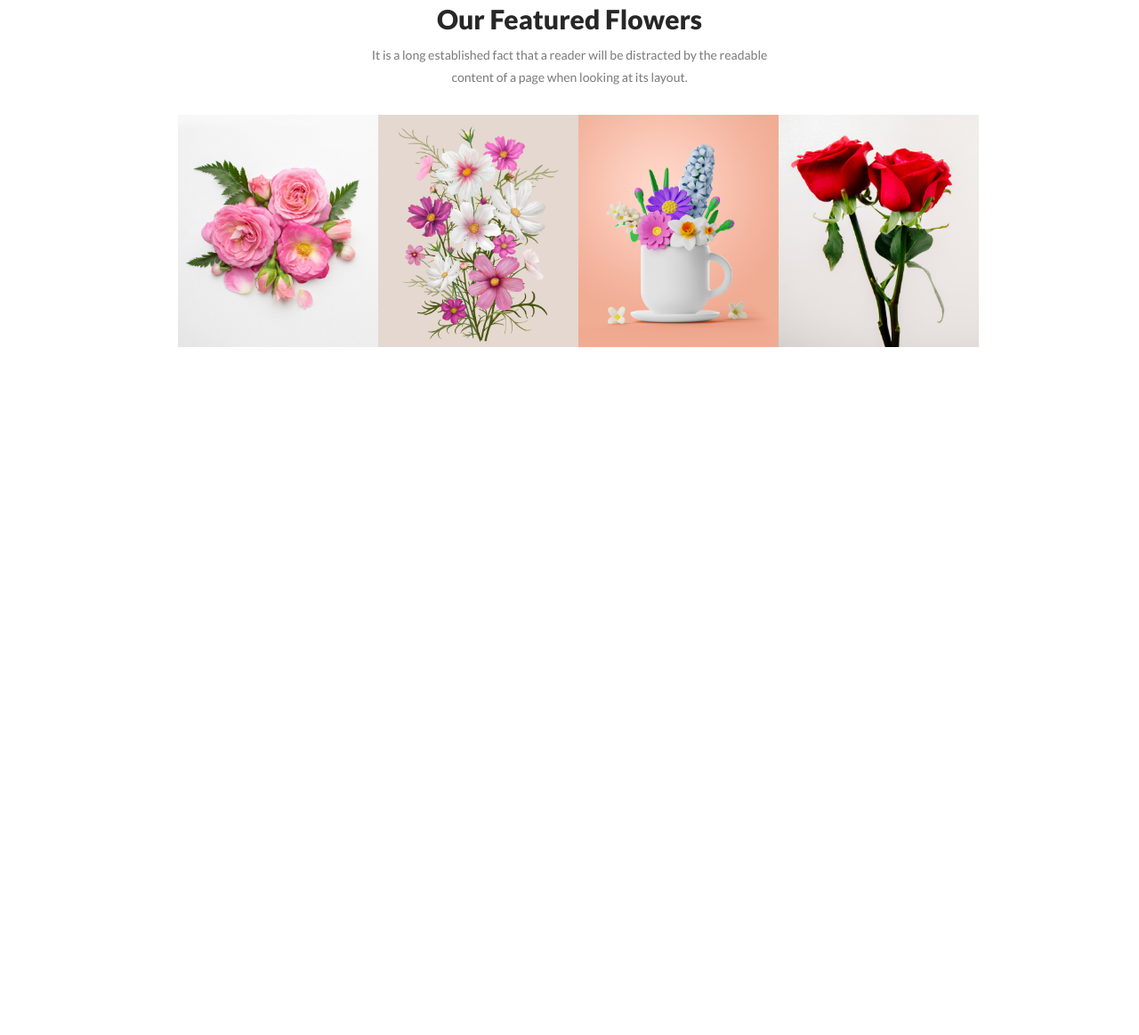
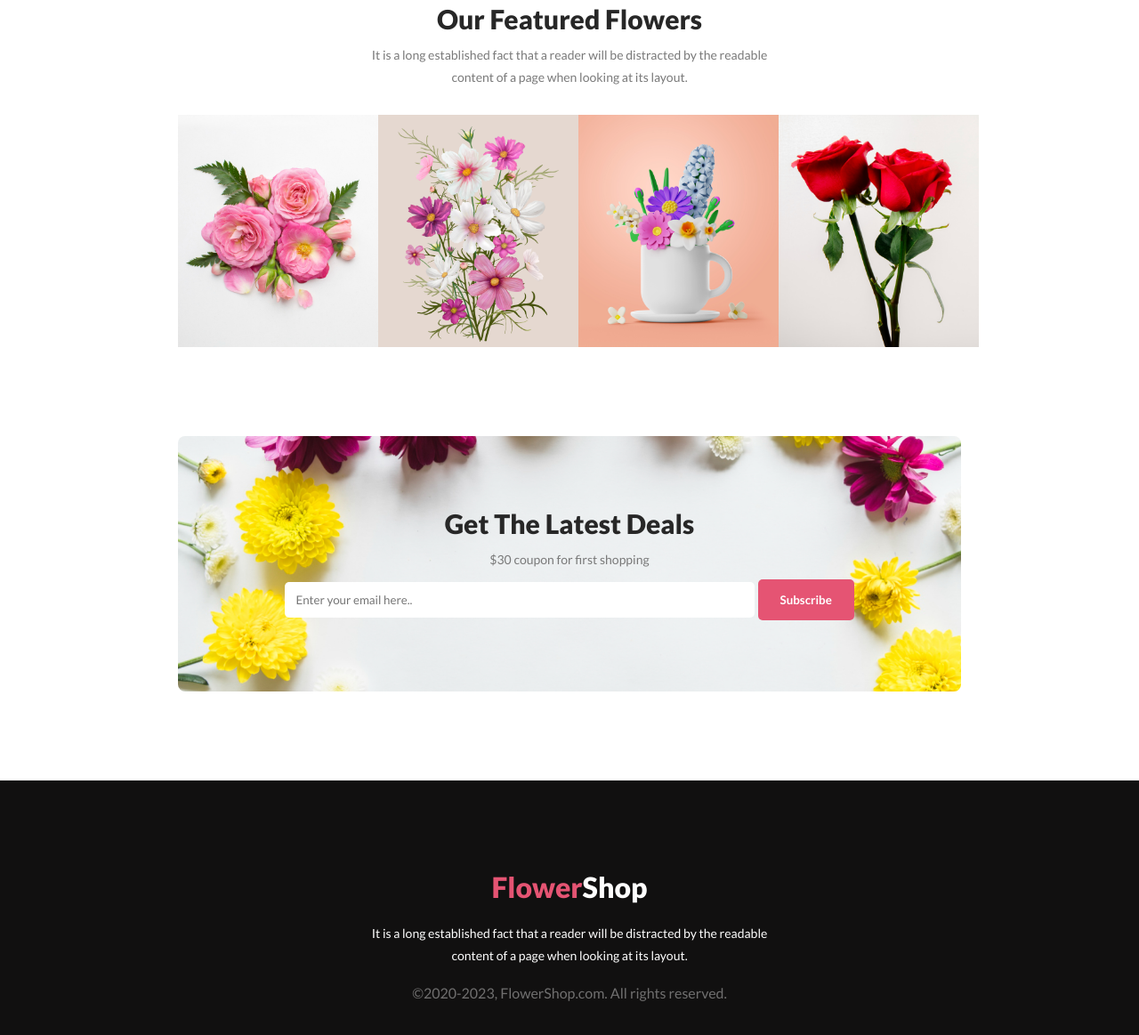
Before and after one commit to Mdsajit/flower-shop_task, a plain HTML site: page index.html in a window 1280 px wide. Shown: the part 2690-3853 px from the top of the page at 89% size. Before the commit the page ends 3180 px from the top, so only its background shows below. Drawn offline with Linux system fonts and the light colour scheme.

Commit message:
added all section in this repository

```diff
--- a/index.html
+++ b/index.html
@@ -94,11 +94,25 @@
             </div>
         </section>
         <!--instagram section end-->
+        <!--form part start-->
+        <section class="form-section">
+            <h3>Get The Latest Deals</h3>
+            <p class="section-description">$30 coupon for first shopping</p>
+            <form>
+                <input type="email" placeholder="Enter your email here..">
+                <button class="btn-primary">Subscribe</button>
+            </form>
+        </section>
+        <!--form part end-->
     </main>
     <!--main part end-->
     <!--footer part start-->
-    <footer>
-
+    <footer class="footer">
+        <div class="footer-content">
+            <h3 class="nav-title"><span class="text-merun">Flower</span>Shop</h3>
+            <p class="section-description">It is a long established fact that a reader will be distracted by the readable <br> content of a page when looking at its layout.</p>
+            <span>&copy;2020-2023, FlowerShop.com. All rights reserved. </span>
+        </div>
     </footer>
     <!--footer part end-->
 </body>
--- a/styles/style.css
+++ b/styles/style.css
@@ -134,18 +134,21 @@ nav a {
     position: absolute;
     bottom: -35px;
     left: 30%;
+    font-weight: 800;
     color: #181818;
 }
 .flower-two a {
     position: absolute;
     bottom: -35px;
     left: 30%;
+    font-weight: 800;
     color: #181818;
 }
 .flower-three a {
     position: absolute;
     bottom: -35px;
     left: 30%;
+    font-weight: 800;
     color: #181818;
 }
 /*feature part end*/
@@ -213,3 +216,55 @@ nav a {
 .instagram-image img {
     width: 225px;
 }
+/*form part start*/
+.form-section {
+    margin: 100px 200px;
+    padding: 80px 80px;
+    background: url(../images/Rectangle\ 9.png);
+    background-repeat: no-repeat;
+    background-size: cover;
+    border-radius: 8px;
+    /* height: 350px; */
+}
+.form-section h3 {
+    font-size: 30px;
+    color: #272727;
+    font-weight: 800;
+    text-align: center;
+    margin-bottom: 10px;
+}
+.form-section form {
+    padding: 10px 0 0;
+    text-align: center;
+}
+.form-section form input {
+    width: 70%;
+    padding: 12px;
+    border: none;
+    border-radius: 5px;
+}
+.form-section form button {
+    width: 15%;
+}
+/*form part end*/
+.footer {
+    background-color: #111010;
+    padding: 100px 0;
+}
+.footer-content {
+    text-align: center;
+}
+.footer-content h3 {
+    margin-bottom: 20px;
+    color: #fff;
+}
+.footer-content p {
+    margin-bottom: 20px;
+    color: #fff;
+}
+.footer-content .text-merun{
+    color: #E55473;
+}
+.footer-content span {
+    color: rgba(255, 255, 255, 0.40);
+}
```
